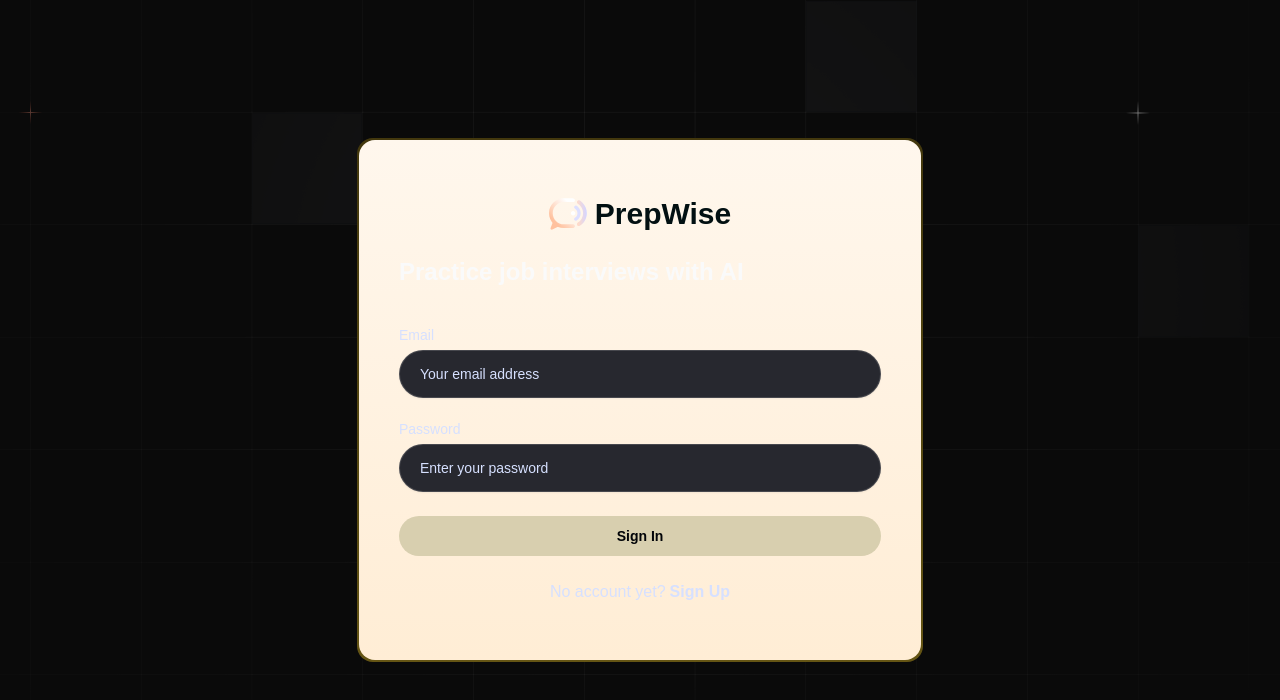
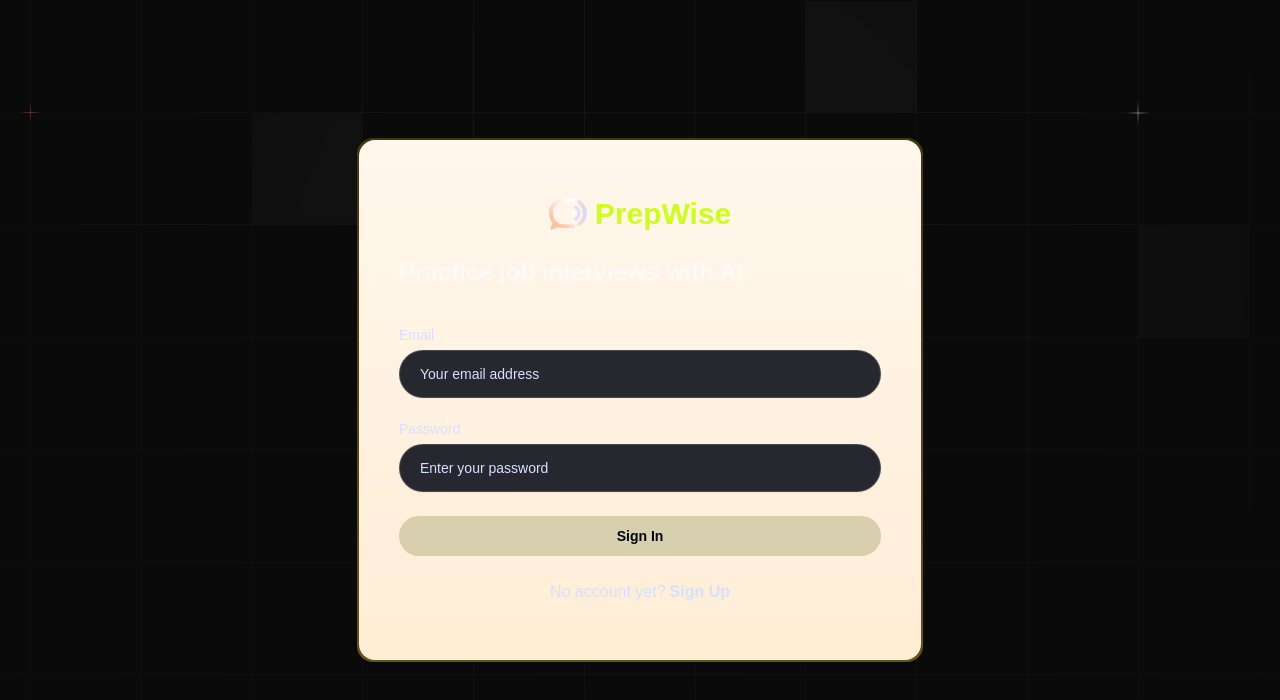
Before and after one commit to chetansahu25/theinterviewerai, a Next.js app: page /sign-in in a window 1280 px wide. Shown: the top 700 px of the page. Built offline with nearby package versions, Linux system fonts and the light colour scheme; no server answers; a web font is replaced by a local one.

Commit message:
Update globals.css

```diff
--- a/app/globals.css
+++ b/app/globals.css
@@ -10,7 +10,7 @@
   --color-destructive-100: #f75353;
   --color-destructive-200: #c44141;
 
-  --color-primary-100: #021012;
+  --color-primary-100: #CEFF1A;
   --color-primary-200: #d8cfaf;
 
   --color-light-100: #d6e0ff;
```
